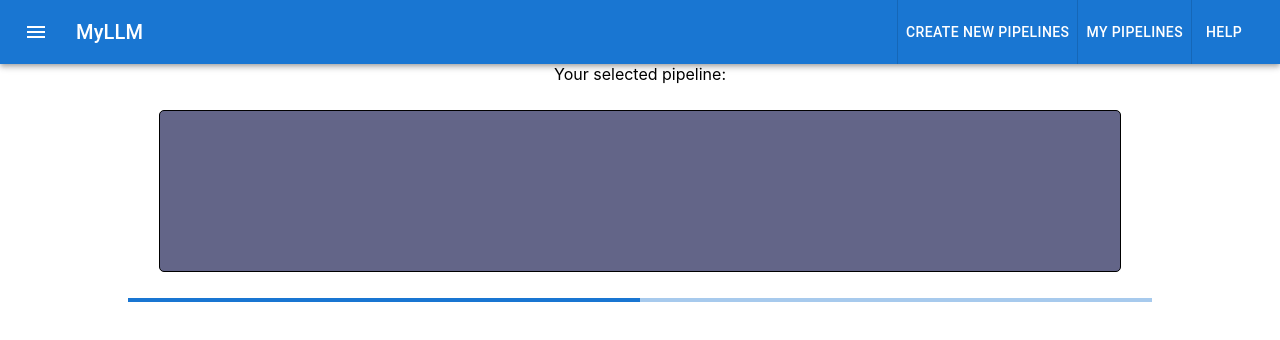
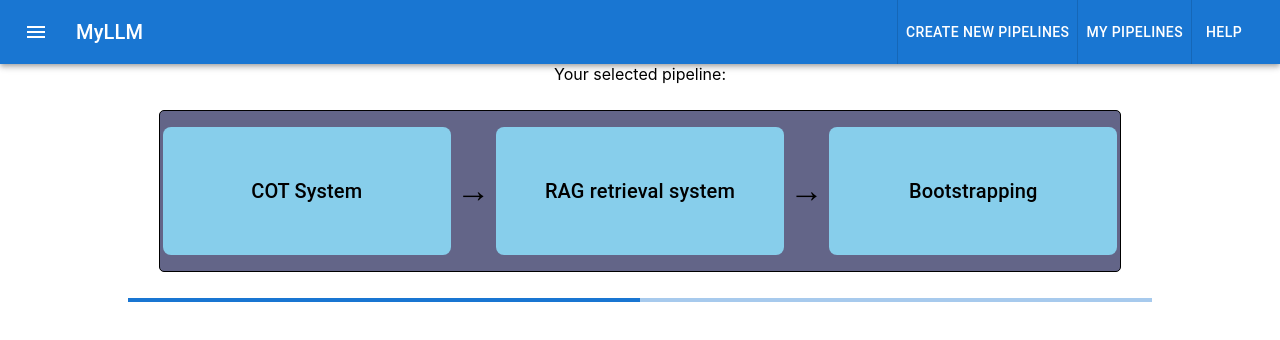
Before and after one commit to ericbfeng/dspy_project, a React (Create React App) app in the folder dspy_app/: page /compiling in a window 1280 px wide. Shown: the top 340 px of the page. Built offline with nearby package versions, Linux system fonts and the light colour scheme.

Commit message:
Adding MUI pipeline graphic

```diff
--- a/dspy_app/src/components/Pipeline/Pipeline.js
+++ b/dspy_app/src/components/Pipeline/Pipeline.js
@@ -1,9 +1,53 @@
 import './pipeline.css';
+import { Box, Typography } from '@mui/material';
 
 export default function Pipeline() {
     return (
         <div className="Pipeline">
-
-        </div>
+        <Box sx={{
+          width: '100%', // Ensures the Box fills the Pipeline container
+          height: '100%', // Adjusted to fill the height of the Pipeline container
+          display: 'flex',
+          flexDirection: 'row',
+          justifyContent: 'space-around',
+          alignItems: 'center'
+        }}>
+          <Box sx={{
+            width: '30%', // Adjusts the width to ensure spaces between the boxes
+            height: '80%', // Adjusted to fit within the Pipeline container, considering border and padding if any
+            display: 'flex',
+            justifyContent: 'center',
+            alignItems: 'center',
+            backgroundColor: 'skyblue',
+            borderRadius: '8px',
+          }}>
+            <Typography variant="h6">COT System</Typography>
+          </Box>
+          <Typography variant="h4" sx={{ color: 'black' }}>→</Typography>
+          <Box sx={{
+            width: '30%',
+            height: '80%',
+            display: 'flex',
+            justifyContent: 'center',
+            alignItems: 'center',
+            backgroundColor: 'skyblue',
+            borderRadius: '8px',
+          }}>
+            <Typography variant="h6">RAG retrieval system</Typography>
+          </Box>
+          <Typography variant="h4" sx={{ color: 'black' }}>→</Typography>
+          <Box sx={{
+            width: '30%',
+            height: '80%',
+            display: 'flex',
+            justifyContent: 'center',
+            alignItems: 'center',
+            backgroundColor: 'skyblue',
+            borderRadius: '8px',
+          }}>
+            <Typography variant="h6">Bootstrapping</Typography>
+          </Box>
+        </Box>
+      </div>
     );
 }
```
